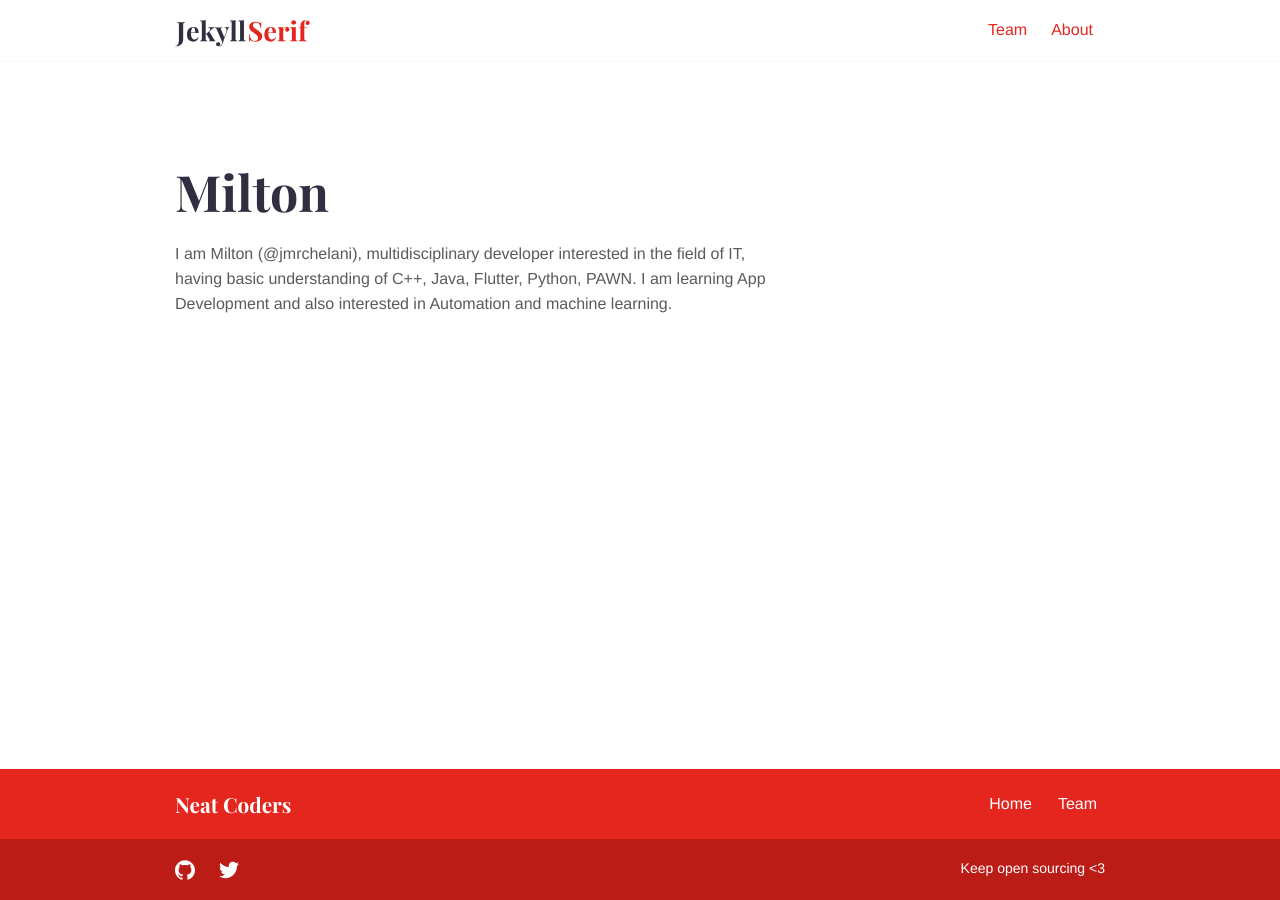
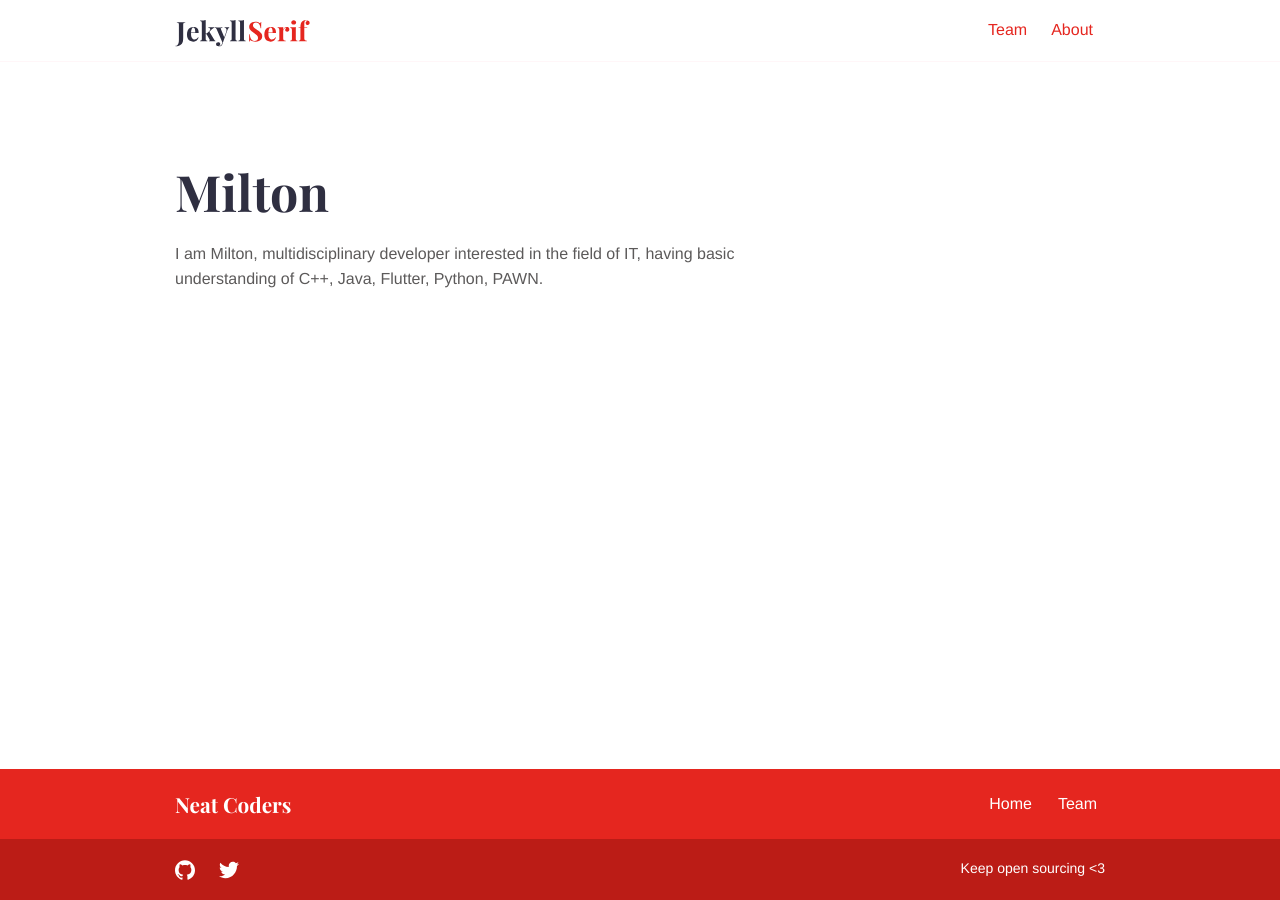
Before and after one commit to NeatCoders/neatcoders.github.io, a Jekyll site: the page built from _team/milton.md, in a window 1280 px wide. Built offline with Jekyll 4.4.1, drawn with Linux system fonts in a browser that asks for light colours.

Commit message:
Update milton.md

```diff
--- a/_team/milton.md
+++ b/_team/milton.md
@@ -10,4 +10,4 @@ weight: 1
 layout: team
 ---
 
-I am Milton (@jmrchelani), multidisciplinary developer interested in the field of IT, having basic understanding of C++, Java, Flutter, Python, PAWN. I am learning App Development and also interested in Automation and machine learning.
+I am Milton, multidisciplinary developer interested in the field of IT, having basic understanding of C++, Java, Flutter, Python, PAWN.
```
